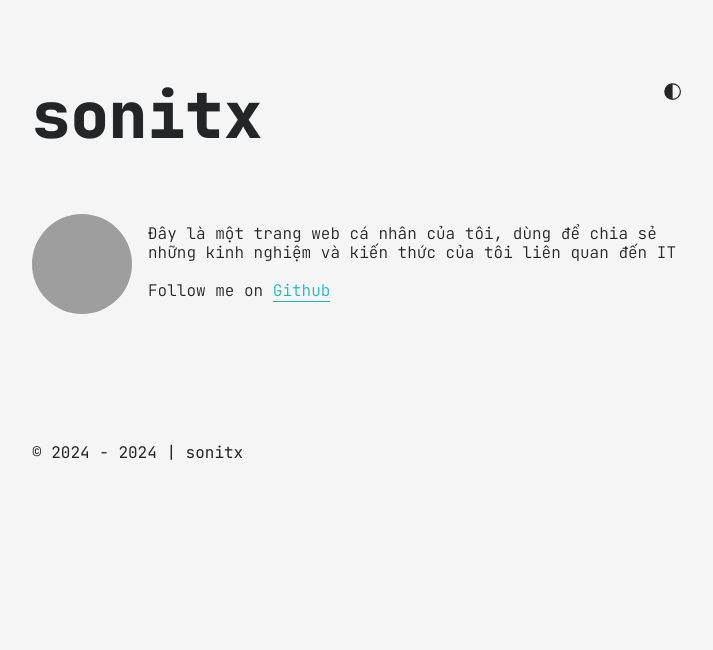
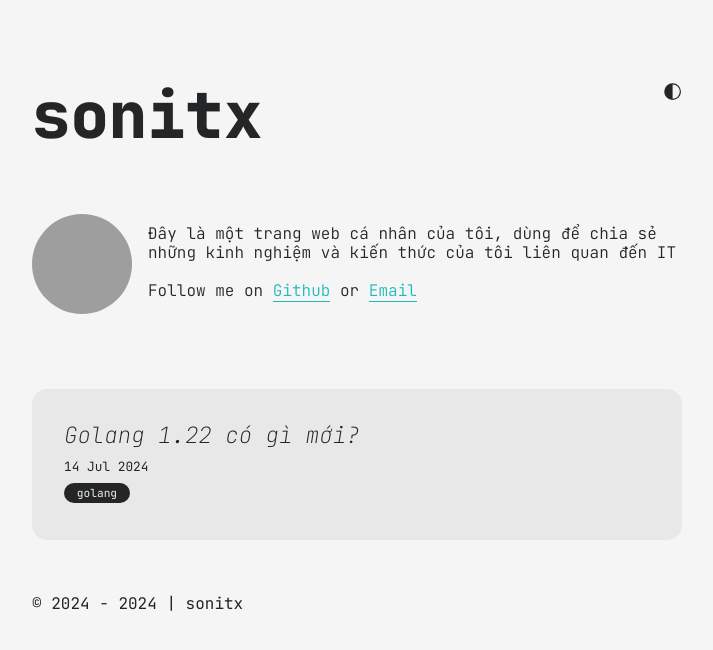
Before and after one commit to sonitx/sonitx.github.io, a Jekyll site: the page built from index.md, in a window 1280 px wide. Shown: the top 650 px of the page, without its empty margins (283-996 px from the left). Built offline with Jekyll 4.4.1, drawn with Linux system fonts in a browser that asks for light colours; grey boxes are pictures that could not be loaded.

Commit message:
create first post

```diff
--- a/_data/author.yml
+++ b/_data/author.yml
@@ -6,7 +6,7 @@ description: "
   </p>
   <br/>
   <p>
-    Follow me on <a href='https://github.com/sonitx' target='_blank'>Github</a>
+    Follow me on <a href='https://github.com/sonitx' target='_blank'>Github</a> or <a href='mailto:sondev2802@gmail.com' target='_blank'>Email</a>
   </P>
 "
 email: sondev2802@gmail.com
--- /dev/null
+++ b/all_collections/_posts/00_tags.txt
@@ -0,0 +1 @@
+golang
--- /dev/null
+++ b/all_collections/_posts/2024-07-14-golang-1-22-co-gi-moi.md
@@ -0,0 +1,8 @@
+---
+layout: post
+title: Golang 1.22 có gì mới?
+date: 2024-07-14
+categories: ["golang"]
+---
+
+![Golang 1.22](../../assets/images/msg-1001003436297-146.jpg)
```
Also changed, not shown: all_collections/_posts/00_post_template.md (renamed from all_collections/_posts/temp_2021-11-04-jekyll-markdown.md), assets/images/msg-1001003436297-146.jpg (added), 2 other files.
